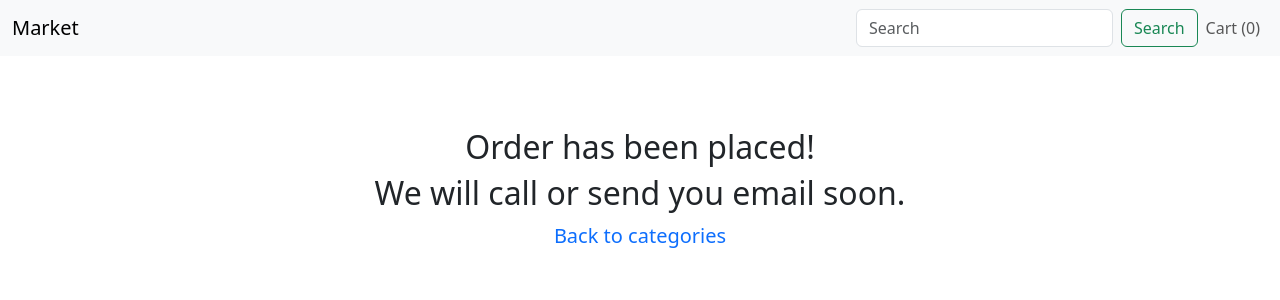
After one commit to dreamer20/django_market, a Django app: page /cart/order/success/ in a window 1280 px wide. The commit adds this page. Shown: the top 300 px of the page. Run offline with Django 4.2, Linux system fonts and the light colour scheme; data that the repository does not hold is empty.

Commit message:
Add ability to create orders.

```diff
--- a/market/admin.py
+++ b/market/admin.py
@@ -1,11 +1,13 @@
 from django.contrib import admin
-from .models import Laptop, Category, Product_code
+from .models import Laptop, Category, Product_code, Order, Order_items
 from .forms import LaptopForm
 from django.db import models
 from django import forms
 # Register your models here.
 admin.site.register(Category)
 admin.site.register(Product_code)
+admin.site.register(Order)
+admin.site.register(Order_items)
 
 
 class LaptopAdmin(admin.ModelAdmin):
--- a/market/models.py
+++ b/market/models.py
@@ -65,7 +65,7 @@ class Order(models.Model):
 
 
 class Order_items(models.Model):
-    order_id = models.ForeignKey(
+    order = models.ForeignKey(
         Order,
         on_delete=models.CASCADE
     )
@@ -76,6 +76,9 @@ class Order_items(models.Model):
     )
     count = models.IntegerField()
 
+    def __str__(self):
+        return f'{self.order.client_name}: {self.product_code.laptop.brand}'
+
 
 class Laptop(Product):
     screen_size = models.CharField(max_length=100, blank=True)
--- /dev/null
+++ b/market/templates/order_success.html
@@ -0,0 +1,23 @@
+{% extends 'base.html' %}
+
+{% block title %}
+    Information
+{% endblock title %}
+
+{% block content %}
+<div class="container">
+    <div class="row">
+        <div class="col my-5 text-center">
+            <div class="h2 fw-light">
+                Order has been placed!
+            </div>
+            <div class="h2">
+                We will call or send you email soon.
+            </div>
+            <div class="fs-5">
+                <a class="text-decoration-none" href="{% url 'index' %}">Back to categories</a>
+            </div>
+        </div>
+    </div>
+</div>
+{% endblock content %}
--- a/market/urls.py
+++ b/market/urls.py
@@ -9,5 +9,6 @@ urlpatterns = [
     path('cart/remove/', views.CartRemoveProductView.as_view(), name='cart_remove'),
     path('cart/add/', views.CartAddProductView.as_view(), name='cart_add'),
     path('cart/reduce/', views.CartReduceProductCountView.as_view(), name='cart_reduce'),
+    path('cart/order/success/', views.OrderSuccessView.as_view(), name='order_success'),
     path('cart/order/', views.OrderView.as_view(), name='order'),
 ]
--- a/market/views.py
+++ b/market/views.py
@@ -2,7 +2,7 @@ from django.shortcuts import render, redirect
 from django.http import HttpResponse
 from django.urls import reverse
 from django.views.generic import ListView, TemplateView
-from .models import Laptop, Product_code, Category
+from .models import Laptop, Product_code, Category, Order_items
 from . import models
 from .forms import OrderForm
 # Create your views here.
@@ -139,3 +139,29 @@ class OrderView(TemplateView):
             'total_price': total_price
         }
         return render(request, self.template_name, context)
+
+    def post(self, request, *args, **kwargs):
+        form = self.form_class(request.POST)
+        items = request.session.get('items')
+
+        print(items)
+        if items is None:
+            return redirect('cart')
+
+        if form.is_valid():
+            order = form.save()
+            product_codes = Product_code.objects.filter(product_code__in=items.keys())
+            for product_code in product_codes:
+                product_count = items[product_code.product_code]
+                Order_items.objects.create(
+                    order=order,
+                    product_code=product_code,
+                    count=product_count
+                )
+            return redirect(reverse('order_success'))
+
+        return render(request, self.template_name)
+
+
+class OrderSuccessView(TemplateView):
+    template_name = 'order_success.html'
```
Also changed, not shown: market/templates/order.html (+6 -2 lines), market/tests/test_views.py (+2 -2 lines), market/migrations/0006_order_order_items.py (added), market/migrations/0007_rename_order_id_order_items_order.py (added).
